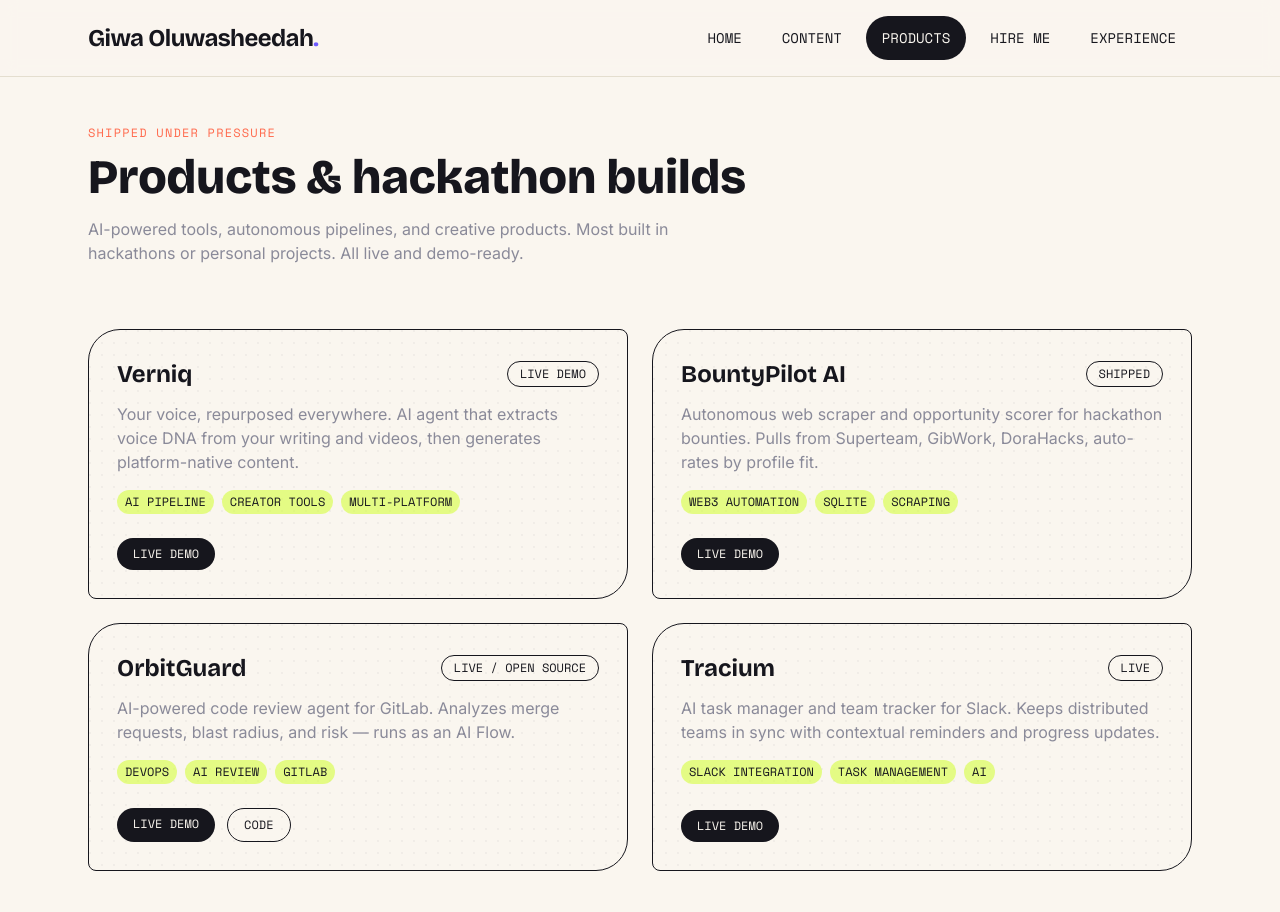
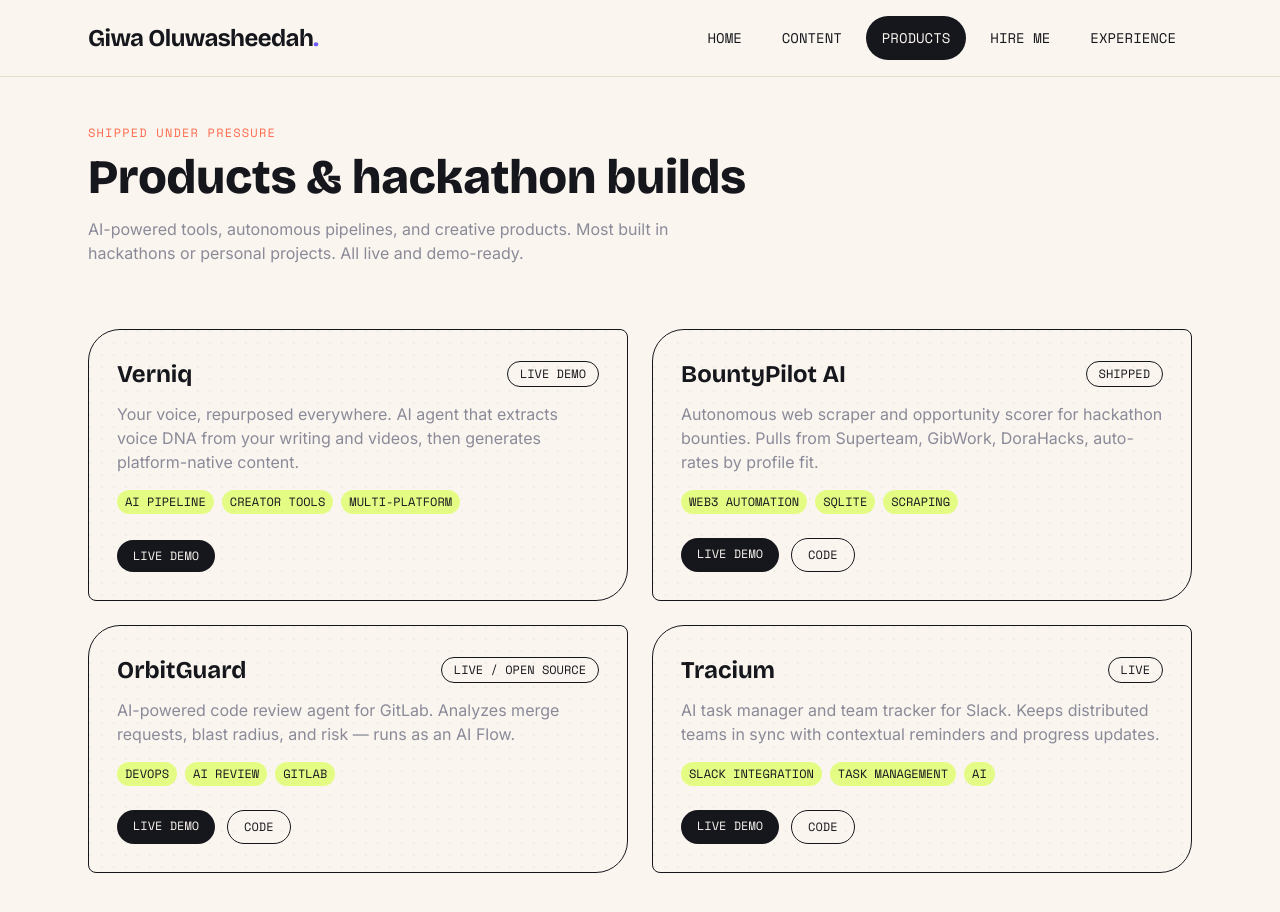
Before and after one commit to Thee-Web3-Qing/My-Portfolio, a React (Vite) app: page /products in a window 1280 px wide. Shown: the top 912 px of the page. Built offline with nearby package versions, Linux system fonts and the light colour scheme.

Commit message:
Update Products: add GitHub repo links for Tracium and BountyPilot

```diff
--- a/src/pages/Products.jsx
+++ b/src/pages/Products.jsx
@@ -1,4 +1,3 @@
-// Giwa's actual products from CV
 const products = [
     {
       name: 'Verniq',
@@ -7,8 +6,7 @@ const products = [
       status: 'Live Demo',
       links: {
         demo: 'https://verniqxyz.lovable.app/',
-      slides: '#',
-      repo: '#',
+        repo: null,
       },
     },
     {
@@ -18,8 +16,7 @@ const products = [
       status: 'Shipped',
       links: {
         demo: 'https://bountypilot.xyz',
-      slides: '#',
-      repo: '#',
+        repo: 'https://github.com/Thee-Web3-Qing/BountyPilot-Ai',
       },
     },
     {
@@ -29,7 +26,6 @@ const products = [
       status: 'Live / Open Source',
       links: {
         demo: 'https://gitlab.com/OrbitGuard/OrbitGuard',
-      slides: '#',
         repo: 'https://gitlab.com/OrbitGuard/OrbitGuard',
       },
     },
@@ -40,12 +36,10 @@ const products = [
       status: 'Live',
       links: {
         demo: 'https://traciumai.vercel.app/',
-      slides: '#',
-      repo: '#',
+        repo: 'https://github.com/Thee-Web3-Qing/Tracium',
       },
     },
   ]
-
   export default function Products() {
     return (
       <div className="pt-12 pb-24">
@@ -59,7 +53,6 @@ export default function Products() {
           AI-powered tools, autonomous pipelines, and creative products. Most
           built in hackathons or personal projects. All live and demo-ready.
         </p>
-
         <div className="grid sm:grid-cols-2 gap-6">
           {products.map((p) => (
             <div key={p.name} className="noise-card border border-ink rounded-blob p-7 flex flex-col">
@@ -86,7 +79,7 @@ export default function Products() {
                 >
                   Live demo
                 </a>
-              {p.links.repo && p.links.repo !== '#' && (
+                {p.links.repo && (
                   <a
                     href={p.links.repo}
                     target="_blank"
```
Lines whose indentation alone changed are shown as unchanged.
